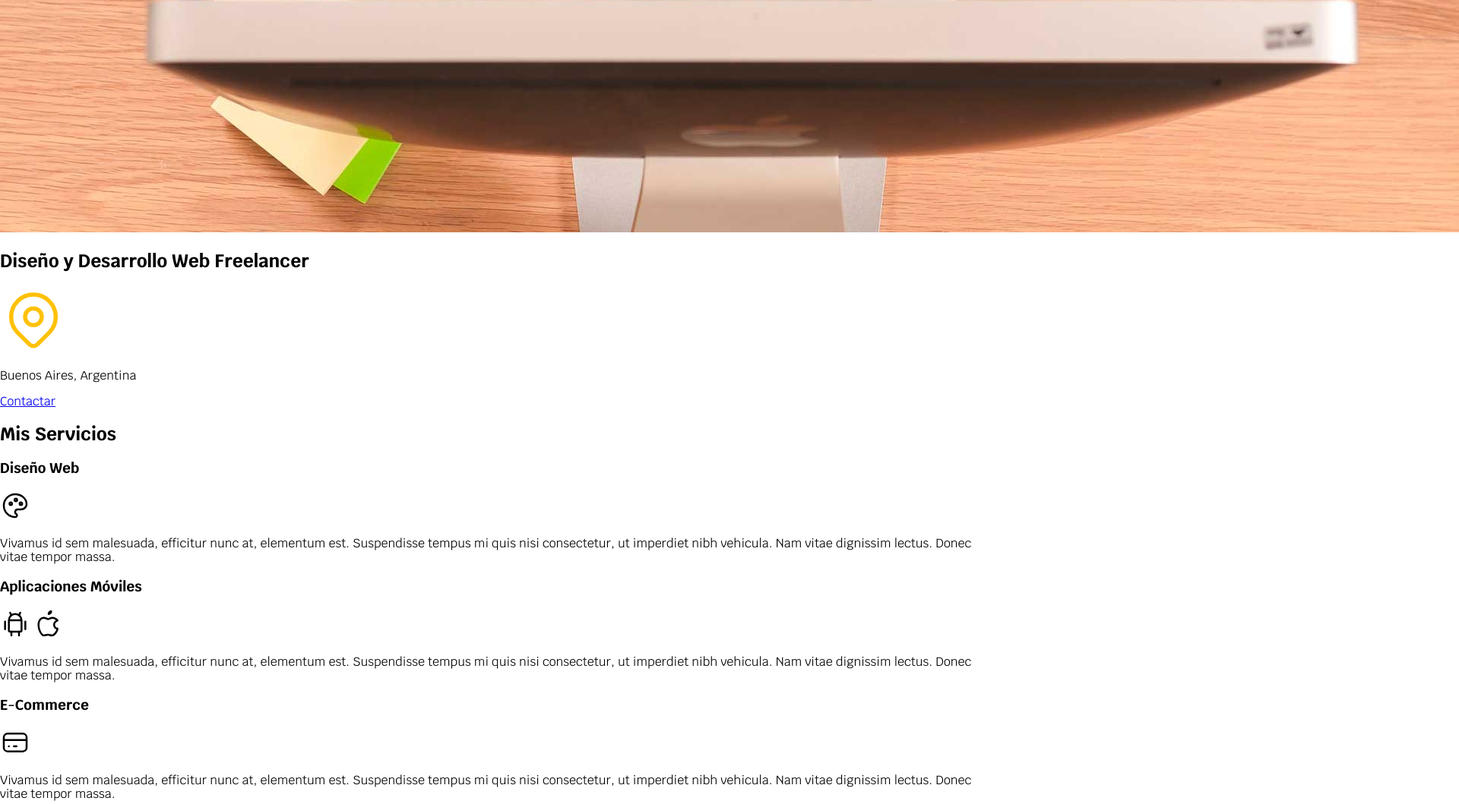
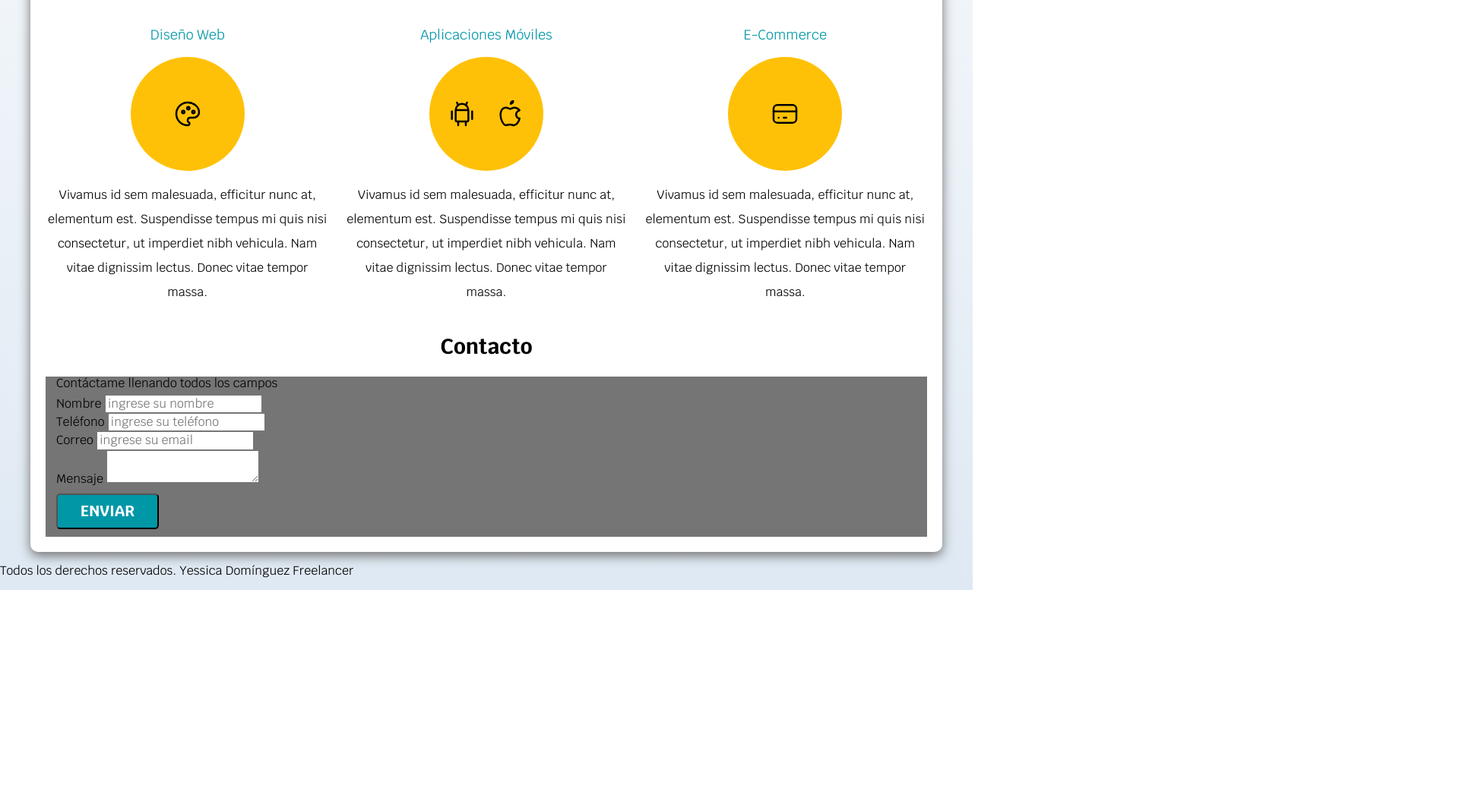
Before and after one commit to YessicaDominguez5/FreelancerPage, a plain HTML site: page index.html in a window 1280 px wide. Shown: the part 688-1747 px from the top of the page at 76% size, 1920 px wide, since content can reach past the window. After the commit the page ends 1465 px from the top, so only its background shows below. Drawn offline with Linux system fonts and the light colour scheme.

Commit message:
imagen y servicios

```diff
--- a/css/styles.css
+++ b/css/styles.css
@@ -5,22 +5,42 @@
     --primario:#ffc107;
     --secundario:#0097a7;
     --gris:#757575;
+    --grisClaro:#DFE9F3;
     --fuente-principal:3.8rem;
-    --fuente-secundaria:2rem;
+    --fuente-secundaria:2.8rem;
+    --fuente-h3:1.8rem;
 } /*cuando empieza con : son pseudo selectores. No existe la etiqueta root en html pero se pueden almacenar variables*/
 html{
 
     font-size: 62.5%; /*reinicia los valores para utilizar facilmente los rem*/
+    box-sizing: border-box; /*para que mantenga los tamaños del box model sin esto pasaría
+    por ej .imagen{ width:200px; padding: 20px; border: 10px;} esto mediría un width de 260px*/
 }
+*, *:before, *:after {
+    box-sizing: inherit;
+  }/*Con el * a todos los elementos de html les va a aplicar box-sizing: border-box; */
 body{
     font-size: 16px; /*reinicia los valores para utilizar facilmente los rem*/
     font-family: "Krub", sans-serif;
+    background-image: linear-gradient(to top, var(--grisClaro) 0%, var(--blanco) 100%); /*no es una imagen como tal
+    lo que va a hacer es que haga un degradado(gradient) con el color más fuerte al final de la página hasta el blanco
+    arriba de todo*/
 }
 
 h1{
-    text-align: center;
     font-size: var(--fuente-principal); /*definido en root*/
 
+
+}
+h2{
+    font-size: var(--fuente-secundaria);
+}
+h3{
+    font-size: var(--fuente-h3);
+}
+h1,h2,h3{
+
+    text-align: center;
 
 }
 span{
@@ -30,10 +50,28 @@ span{
 .navegacionPrincipal{
 
     display: flex; /*hay que ponerlo en el padre(acá)para poder usar sus propiedades justified-content*/
-    flex-direction:row;/*no hace falta agregarlo porque es el que viene por defecto*/
-    justify-content: space-between;
+    flex-direction:column;/*flex-direction:row; es el que viene por defecto*/
+    align-items: center;
 
 
+}
+@media (min-width: 768px){
+     .navegacionPrincipal{
+        flex-direction: row;
+        justify-content: space-between;
+
+
+     }
+}
+.sombra{
+
+    /*contenedor de toda la información debajo de la imágen*/
+    -webkit-box-shadow: 0px 5px 15px 0px rgba(112,112,112,1);
+    -moz-box-shadow: 0px 5px 15px 0px rgba(112,112,112,1);
+    box-shadow: 0px 5px 15px 0px rgba(112,112,112,1);
+    background-color: var(--blanco);
+    padding: 2rem;
+    border-radius: 1rem; /*esquinas redondeadas*/
 
 }
 .navegacionPrincipal a{ /*los a dentro del nav(especificidad)*/
@@ -54,12 +92,123 @@ te posicionas con el mouse en el enlace*/
 }
 .contenedor{
 
-    width: 90rem;
+    max-width: 120rem;
     margin: 0 auto;
 
+}
+.boton{
+
+background-color: var(--secundario);
+color: var(--blanco);
+padding: 1rem 3rem;
+margin-top: 1rem; /*separa un poco al botón de Buenos aires,Argentina*/
+font-size: 2rem;
+text-decoration: none;/*Le saca el subrayado*/
+text-transform: uppercase; /*Lo pasa a mayúscula*/
+font-weight: bold;/*negrita, 700 es lo mismo*/
+border-radius: .5rem;/*esquinas redondeadas*/
+width: 90%; /*para el celu casi toda la pantalla*/
+text-align: center;
+
+}
+@media (min-width: 768px){
+
+   .boton{
+    width: auto;
+
+   }
 }
 .nav-bg{
 
     background-color: var(--secundario);
 
 }
+
+.hero{
+
+background-image: url(../img/hero.jpg);
+background-repeat: no-repeat; /*por default la imagen se repite*/
+background-size: cover;/*para que cubra todo el ancho de la pantalla*/
+height: 450px;
+/*padding: 20px;*/
+position: relative;
+margin-bottom: 2rem; /*que separe la imagen del contenido*/
+
+
+}
+.contenidoHero{
+position:absolute;
+background-color: rgb(0 0 0 /70%); /*el último valor es la transparecia,
+1 totalmente negro, 0 totalmente transparente*/
+
+width: 100%;/*lo mismo que right:0, left:0*/
+height: 100%; /*lo mismo que top:0, bottom:0*/
+/*pero si tiene padding no toma esa parte*/
+
+display: flex;
+flex-direction: column;
+align-items: center;
+justify-content: center;
+/*alinea tanto horizontal como verticalmente*/
+
+}
+
+.contenidoHero h2, .contenidoHero p{
+
+color: var(--blanco);
+/*Como es el mismo contenido para los 2 con la , lo aplico para el h2 dentro de contenidoHero
+y el p de contenidoHero*/
+
+}
+@media (min-width: 768px){
+
+    .servicios{
+
+    display: grid; /*servicios está en el div que es padre de las 3 sections*/
+    /*el flex pone todo al lado horizontal o verticalmente el grid es como una tabla*/
+    grid-template-columns: repeat(3, 1fr); /*repite 3 veces 1 fracción divide en 3 partes iguales*/
+    column-gap: 2rem;
+
+    }
+}
+
+.servicio{
+
+    display: flex;
+    flex-direction: column;
+    align-items: center;
+
+}
+.servicio h3{
+
+    color: var(--secundario);
+    font-weight: normal; /*o 400 es lo mismo*/
+
+}
+.servicio .iconos{
+/*el circulo amarillo*/
+height: 15rem;
+width: 15rem;
+background-color: var(--primario);
+border-radius: 50%; /*para que sea un circulo*/
+/*los iconos dentro del circulo*/
+display: flex;/*el flex-direction no se pone porque por defecto viene row*/
+justify-content: space-evenly; /*o center*/
+align-items: center;
+}
+.servicio p{
+
+    line-height: 2;/*interlineado*/
+    text-align: center;
+}
+/*Formulario*/
+.formulario{
+
+background-color: var(--gris);
+
+
+}
+.formulario fieldset{
+
+    border: none; /*le saca la linea borde que viene por defecto*/
+}
--- a/index.html
+++ b/index.html
@@ -34,28 +34,32 @@
 
         </nav>
     </div>
-    <img src="img/hero.jpg">
 
-    <section>
+    <section class="hero">
+        <div class="contenidoHero">
             <h2>Diseño y Desarrollo Web Freelancer</h2>
 
+            <p> <!--poner el logo dentro del p para que quede al lado-->
                 <svg xmlns="http://www.w3.org/2000/svg" class="icon icon-tabler icon-tabler-map-pin" width="88" height="88" viewBox="0 0 24 24" stroke-width="1.5" stroke="#ffc107" fill="none" stroke-linecap="round" stroke-linejoin="round">
                     <path stroke="none" d="M0 0h24v24H0z" fill="none"/>
                     <path d="M9 11a3 3 0 1 0 6 0a3 3 0 0 0 -6 0" />
                     <path d="M17.657 16.657l-4.243 4.243a2 2 0 0 1 -2.827 0l-4.244 -4.243a8 8 0 1 1 11.314 0z" />
                 </svg>
 
-        <p>Buenos Aires, Argentina</p>
-        <a href="#">Contactar</a>
+                Buenos Aires, Argentina</p>
+            <a class="boton" href="#">Contactar</a>
+        </div>
     </section>
 
-    <main>
+    <main class="contenedor sombra">
 
         <h2>Mis Servicios</h2>
+        <div class="servicios">
 
-        <section>
+
+            <section class="servicio">
                 <h3>Diseño Web</h3>
-
+                <div class="iconos">
                     <svg xmlns="http://www.w3.org/2000/svg" class="icon icon-tabler icon-tabler-palette" width="40" height="40" viewBox="0 0 24 24" stroke-width="1.5" stroke="#000000" fill="none" stroke-linecap="round" stroke-linejoin="round">
                         <path stroke="none" d="M0 0h24v24H0z" fill="none"/>
                         <path d="M12 21a9 9 0 0 1 0 -18c4.97 0 9 3.582 9 8c0 1.06 -.474 2.078 -1.318 2.828c-.844 .75 -1.989 1.172 -3.182 1.172h-2.5a2 2 0 0 0 -1 3.75a1.3 1.3 0 0 1 -1 2.25" />
@@ -63,13 +67,15 @@
                         <path d="M12.5 7.5m-1 0a1 1 0 1 0 2 0a1 1 0 1 0 -2 0" />
                         <path d="M16.5 10.5m-1 0a1 1 0 1 0 2 0a1 1 0 1 0 -2 0" />
                     </svg>
+                </div> <!--iconos section1 -->
 
                 <p>Vivamus id sem malesuada, efficitur nunc at, elementum est. Suspendisse tempus mi quis nisi consectetur,
                     ut imperdiet nibh vehicula. Nam vitae dignissim lectus. Donec vitae tempor massa.</p>
                 </section>
 
-        <section>
+                <section class="servicio">
                     <h3>Aplicaciones Móviles</h3>
+                    <div class="iconos">
 
                         <svg xmlns="http://www.w3.org/2000/svg" class="icon icon-tabler icon-tabler-brand-android" width="40" height="40" viewBox="0 0 24 24" stroke-width="1.5" stroke="#000000" fill="none" stroke-linecap="round" stroke-linejoin="round">
                             <path stroke="none" d="M0 0h24v24H0z" fill="none"/>
@@ -88,13 +94,15 @@
                             <path d="M12 4a2 2 0 0 0 2 -2a2 2 0 0 0 -2 2" />
                         </svg>
 
+                    </div>  <!--iconos section2 -->
                     <p>Vivamus id sem malesuada, efficitur nunc at, elementum est. Suspendisse tempus mi quis nisi consectetur,
                         ut imperdiet nibh vehicula. Nam vitae dignissim lectus. Donec vitae tempor massa.</p>
                     </section>
 
-        <section>
+                    <section class="servicio">
 
                         <h3>E-Commerce</h3>
+                        <div class="iconos">
 
                             <svg xmlns="http://www.w3.org/2000/svg" class="icon icon-tabler icon-tabler-credit-card" width="40" height="40" viewBox="0 0 24 24" stroke-width="1.5" stroke="#000000" fill="none" stroke-linecap="round" stroke-linejoin="round">
                                 <path stroke="none" d="M0 0h24v24H0z" fill="none"/>
@@ -104,15 +112,46 @@
                                 <path d="M11 15l2 0" />
                             </svg>
 
+                        </div> <!--iconos section3 -->
                         <p>Vivamus id sem malesuada, efficitur nunc at, elementum est. Suspendisse tempus mi quis nisi consectetur,
                             ut imperdiet nibh vehicula. Nam vitae dignissim lectus. Donec vitae tempor massa.</p>
                         </section>
+                   </div>  <!-- .servicios -->
 
-    </main>
+
 
     <section>
         <h2>Contacto</h2>
+        <form class="formulario">
+            <fieldset>
+                <legend>
+                    Contáctame llenando todos los campos
+                </legend>
+                <div>
+                    <label>Nombre</label>
+                    <input type="text" placeholder="ingrese su nombre">
+                </div>
+                <div>
+                    <label>Teléfono</label>
+                    <input type="tel" placeholder="ingrese su teléfono">
+                </div>
+                <div>
+                    <label>Correo
+                    </label>
+                    <input type="email" placeholder="ingrese su email">
+                </div>
+                <div>
+                    <label>Mensaje</label>
+                    <textarea></textarea>
+                </div>
+                <div>
+                    <input type="submit" class="boton" value="Enviar">
+                </div>
+            </fieldset>
+        </form>
     </section>
+
+</main>
 
     <footer>
         <p>Todos los derechos reservados. Yessica Domínguez Freelancer</p>
```
Lines whose indentation alone changed are shown as unchanged.
